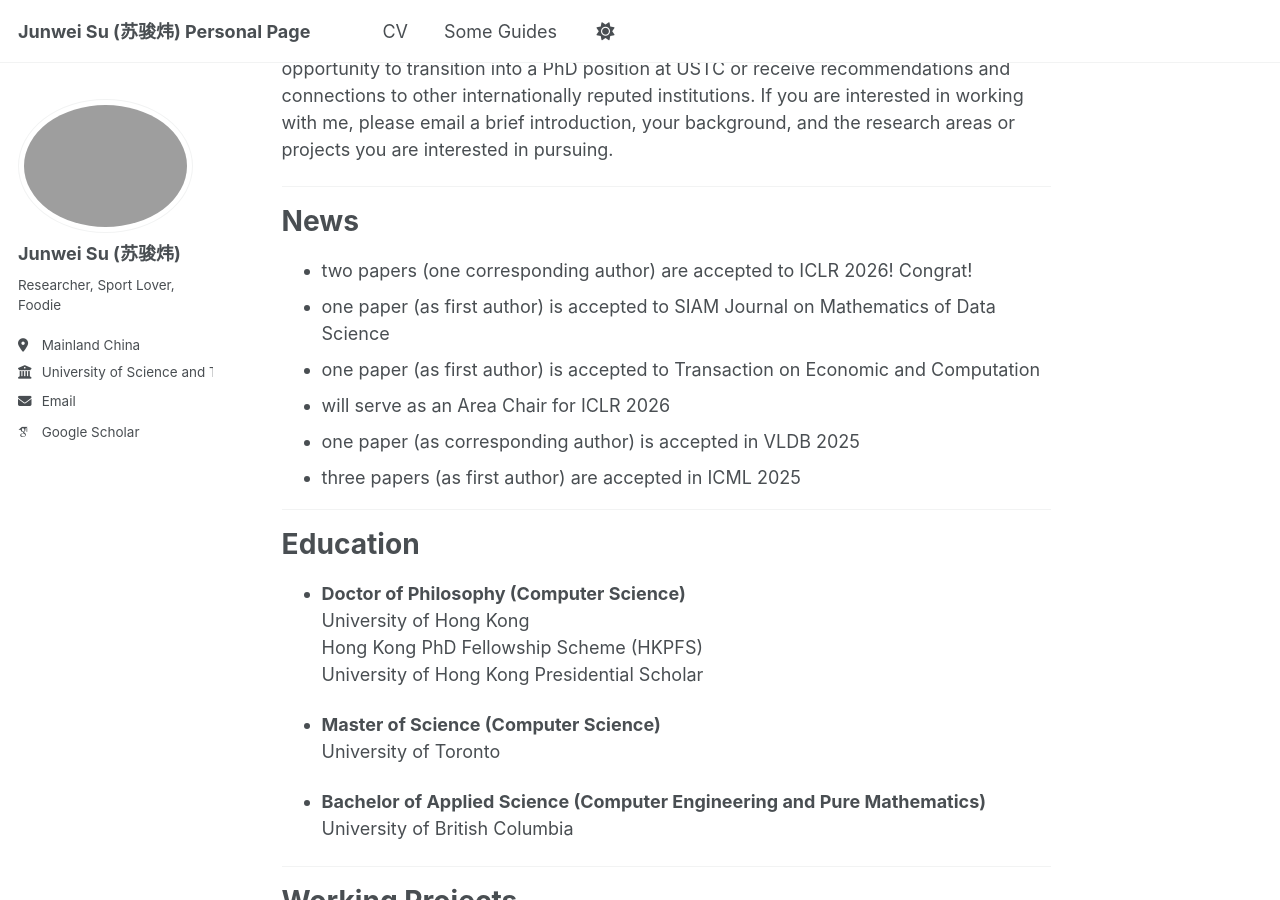
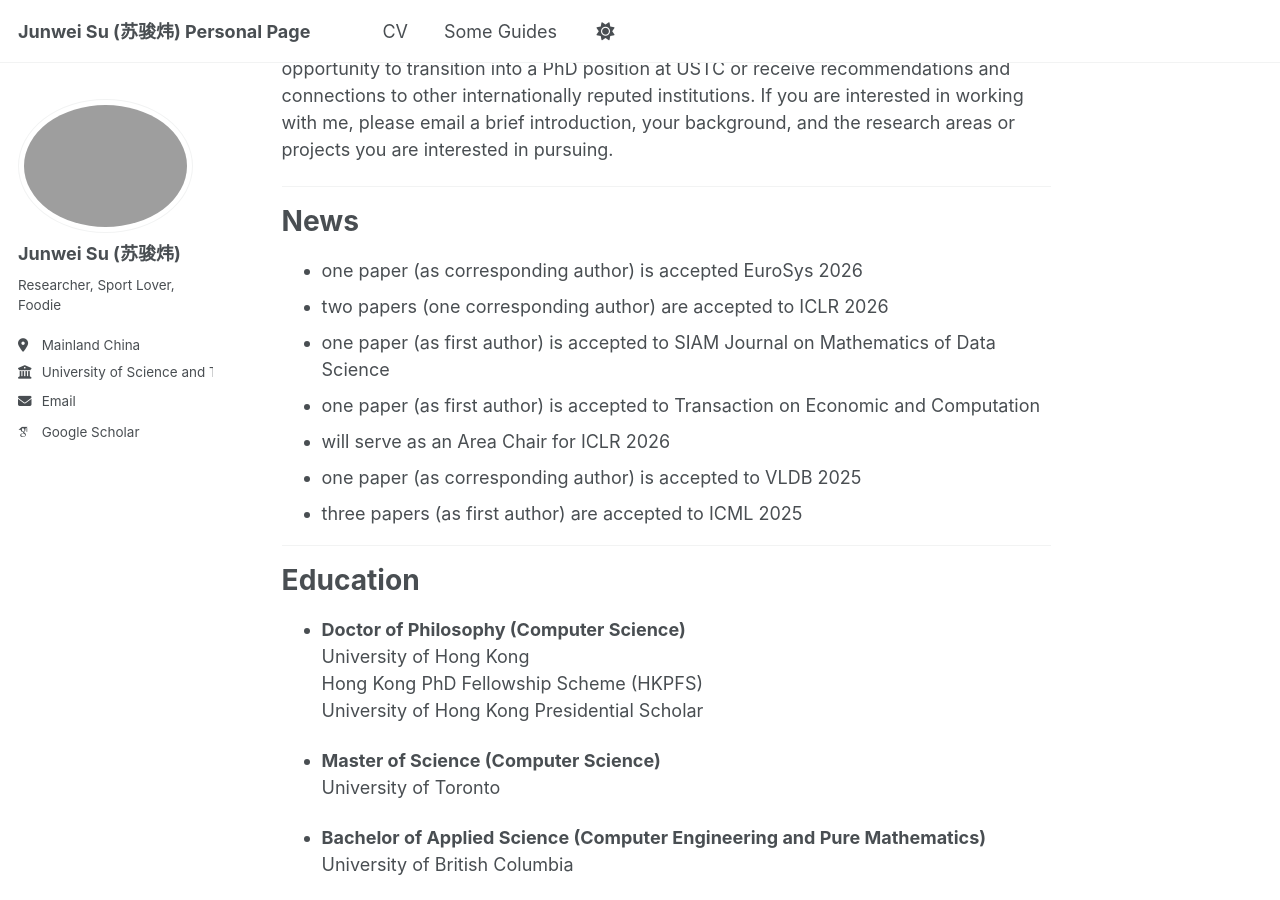
Before and after one commit to jwsu825/jwsu825.github.io, a Jekyll site: the page built from _pages/about.md, in a window 1280 px wide and 900 px high, scrolled down 542 px. Built offline with Jekyll 4.4.1, drawn with Linux system fonts in a browser that asks for light colours; some web fonts are replaced; a script that is not in the unit is left out.

Commit message:
update 0131

```diff
--- a/_pages/about.md
+++ b/_pages/about.md
@@ -15,12 +15,13 @@ I will be joining the University of Science and Technology of China (USTC) as an
 
 News
 ======
-- two papers (one corresponding author) are accepted to ICLR 2026! Congrat!
+- one paper (as corresponding author) is accepted EuroSys 2026
+- two papers (one corresponding author) are accepted to ICLR 2026
 - one paper (as first author) is accepted to SIAM Journal on Mathematics of Data Science
 - one paper (as first author) is accepted to Transaction on Economic and Computation
 - will serve as an Area Chair for ICLR 2026
-- one paper (as corresponding author) is accepted in VLDB 2025
-- three papers (as first author) are accepted in ICML 2025
+- one paper (as corresponding author) is accepted to VLDB 2025
+- three papers (as first author) are accepted to ICML 2025
 
 ------
 
```
Also changed, not shown: 1 other file.
